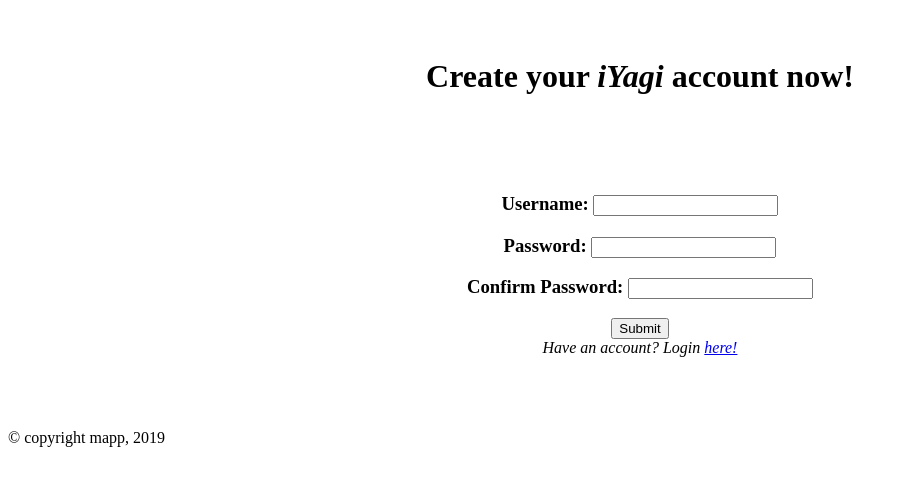
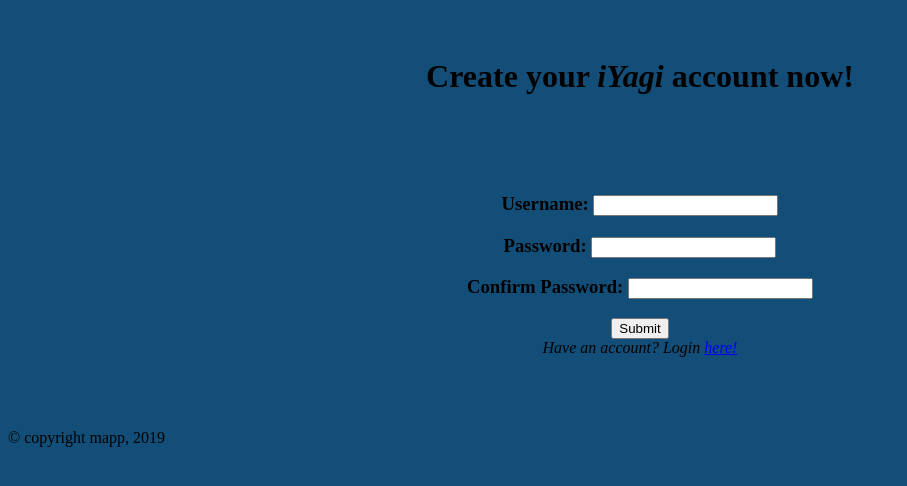
Before and after one commit to grace-mao23/mapp_storytelling, a Flask app: page /create in a window 1280 px wide. Shown: the top 486 px of the page, without its empty margins (0-907 px from the left). Run offline with Flask 2, Linux system fonts and the light colour scheme.

Commit message:
Start to adding css

```diff
--- /dev/null
+++ b/static/style.css
@@ -0,0 +1,3 @@
+body {
+  background-color: #124E78;
+}
--- a/templates/login.html
+++ b/templates/login.html
@@ -3,6 +3,9 @@
   <head>
     <meta charset="utf-8">
     <title>iYagi | Login</title>
+
+    <link rel="stylesheet" type="text/css" href="../static/style.css">
+
   </head>
   <body>
     {% block heading %}
```
